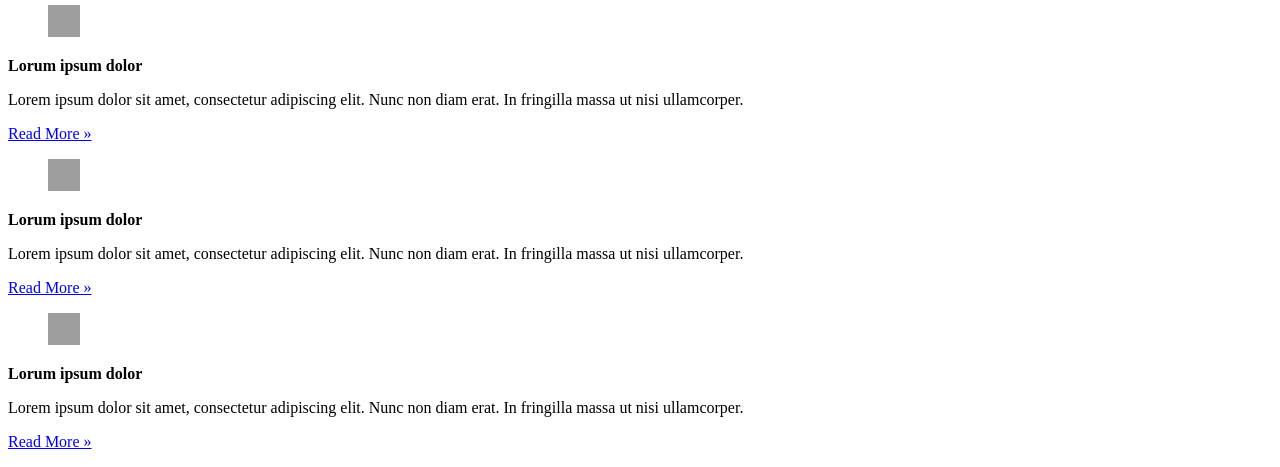
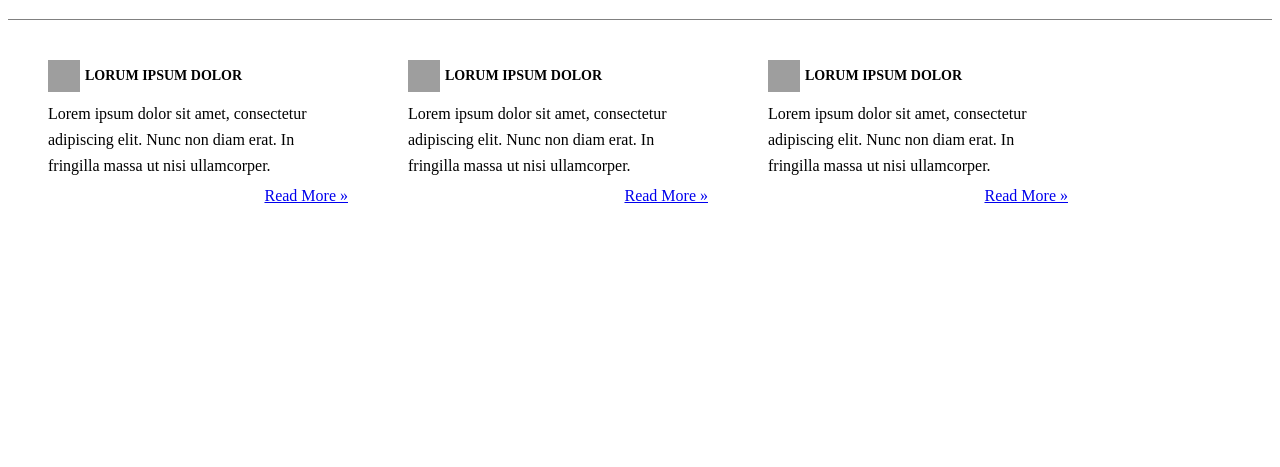
Before and after one commit to RetineCocaj/BI_19-20_Gr8, a PHP site: page / in a window 1280 px wide. Shown: the part 602-1069 px from the top of the page. After the commit the page ends 805 px from the top, so only its background shows below. Run offline with PHP 8.4, Linux system fonts and the light colour scheme; grey boxes are pictures that could not be loaded.

Commit message:
Update stilizimiCSS.css

```diff
--- a/stilizimiCSS.css
+++ b/stilizimiCSS.css
@@ -66,4 +66,55 @@ small{
     text-align: center;
     color: gray;
     padding: 1em 4em;
+     border-bottom:1px solid gray;
 }
+.firstpart{
+    padding: 20px 20px 0 20px;
+    margin: 10px 10px 0 10px;
+}
+#slider{
+    margin:0;
+}
+#container #thirdpart{
+    display:block;
+    width:100%;
+    }
+
+#container #thirdpart #services{
+    padding:40px 0 30px 0;
+
+}
+
+#container #thirdpart #services figure{
+    display:inline;
+    float:left;
+    margin:0;
+}
+#container #thirdpart #services strong{
+    float:left;
+    margin:8px 0 0 5px;
+    padding:0;
+    font-size:14px;
+    font-weight:bold;
+    text-transform:uppercase;
+}
+
+#container #thirdpart #services p{
+    display:block;
+    margin:0;
+    padding:5px 0 0 0;
+    clear:both;
+    line-height:1.6em;
+}
+
+
+.figs3{
+    display:block;
+    float:left;
+    margin:0 20px 0 40px ;
+    width:300px;
+}
+
+#container .readmore{
+    text-align:right;
+}
```
